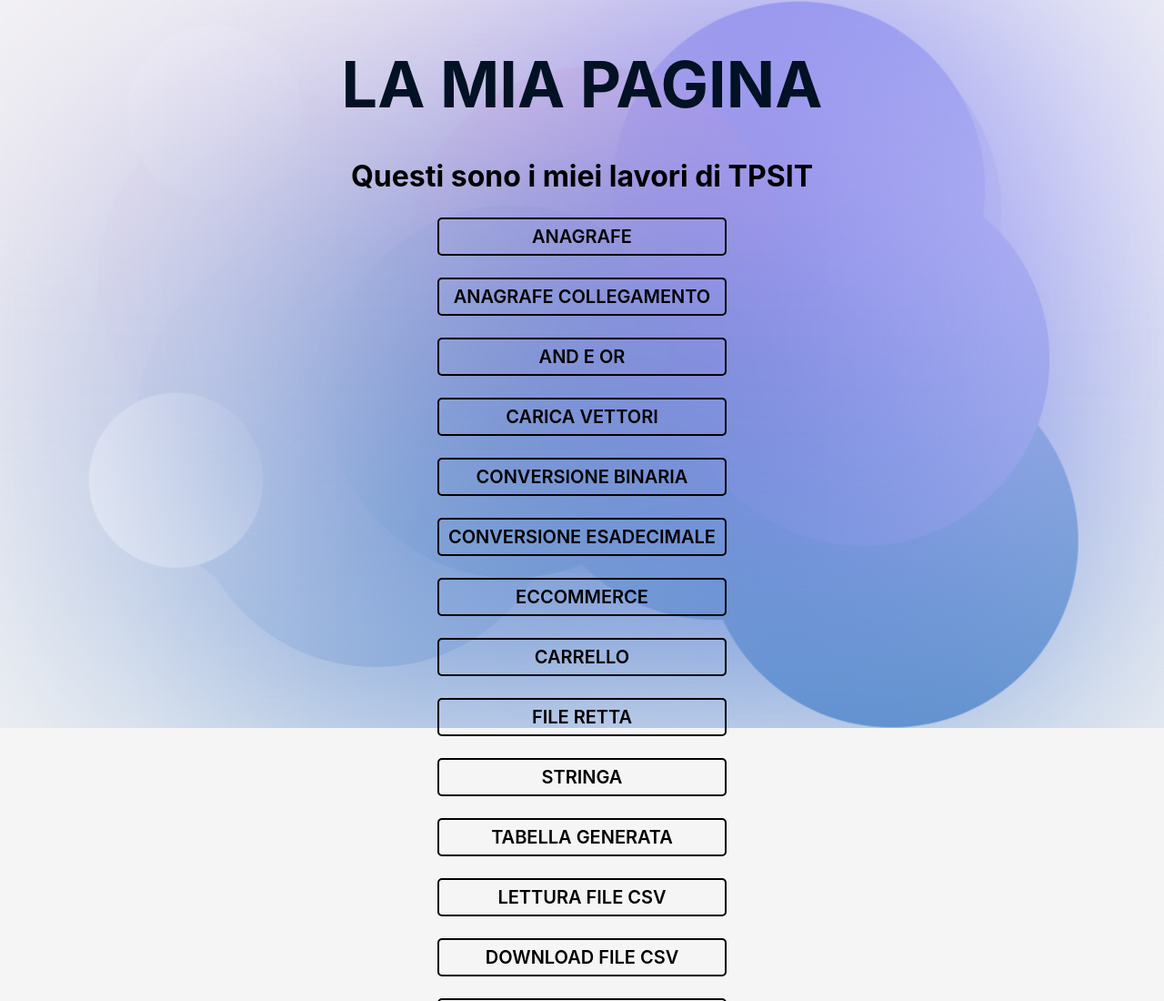
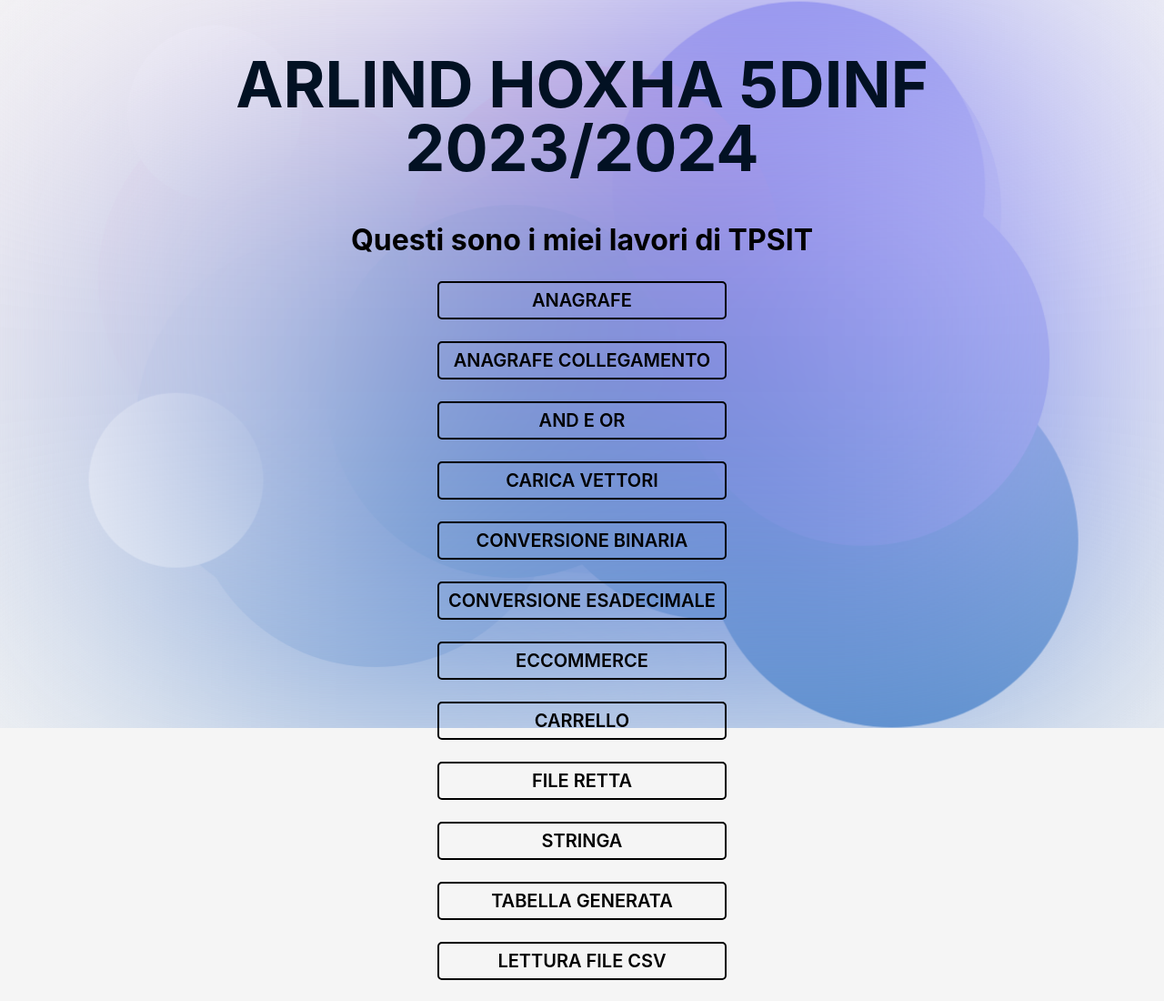
Before and after one commit to arlind02/sitoweb, a plain HTML site: page index.html in a window 1280 px wide. Shown: the top 1100 px of the page at 91% size. Drawn offline with Linux system fonts and the light colour scheme.

Commit message:
Update index.html
modifica del nome

```diff
--- a/index.html
+++ b/index.html
@@ -11,7 +11,7 @@
     </div>
   </div>
   <div class="hero">
-    <h2>LA MIA PAGINA</h2>
+    <h2>ARLIND HOXHA 5DINF 2023/2024</h2>
     <h1>Questi sono i miei lavori di TPSIT</h1>
     <div class="tutorial-link">
       <a href="anagrafe.html" target="_blank" rel="noopener noreferer">
```
